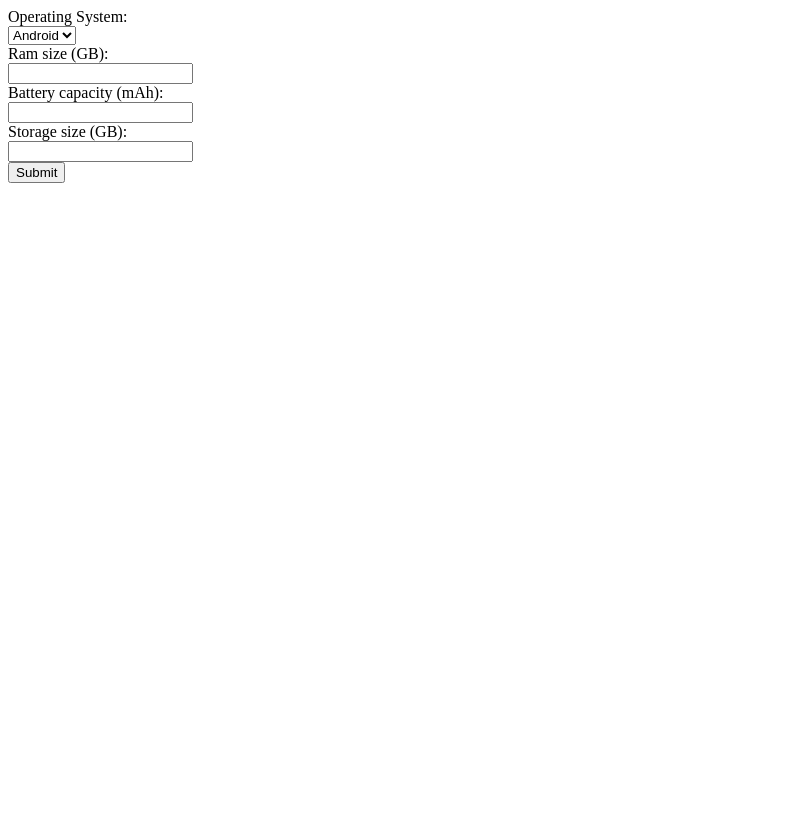
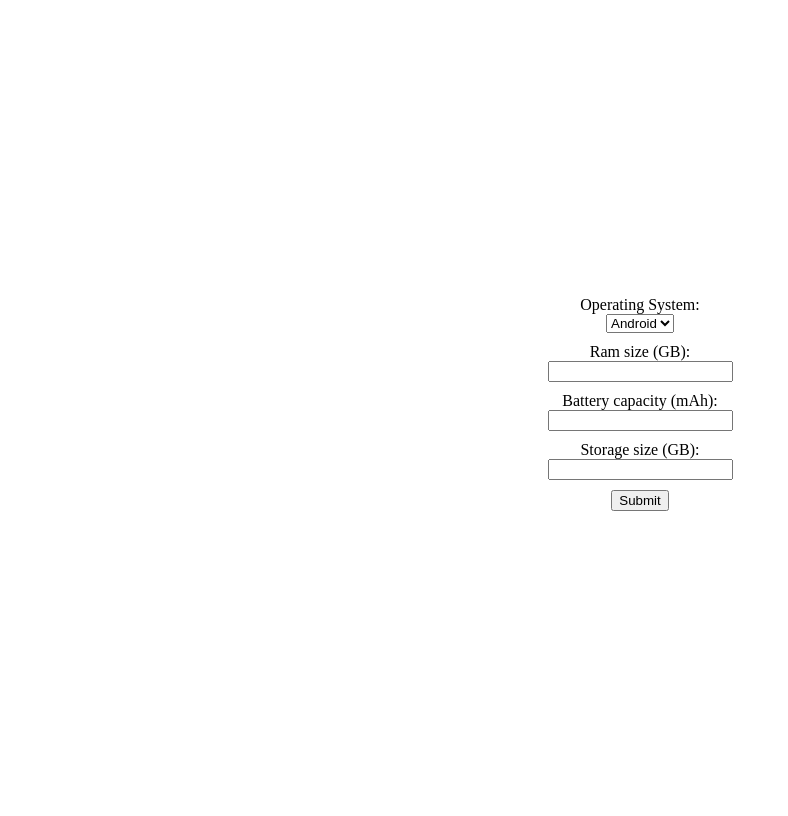
Before and after one commit to Winter-end/Smartphone-pricing, a Flask app: page / in a window 1280 px wide. Shown: the whole page, without its empty margins (0-788 px from the left). Before the commit the page ends 183 px from the top, so only its background shows below. Run offline with Flask 3, Linux system fonts and the light colour scheme.

Commit message:
poprawa widoczności GUI

```diff
--- a/rest-api/app.py
+++ b/rest-api/app.py
@@ -1,11 +1,16 @@
 from flask import Flask, render_template, request
 from pymongo import MongoClient
+import pandas as pd
+import pickle
 
 app = Flask(__name__)
 db_client = MongoClient('localhost', 27017)
 
 # data = db_client.details
 # storage = data.storage
+#andorid_model = pickle.load(open("../exploratory-analysis/android_model.pkl", "rb"))
+#apple_model = pickle.load(open("../exploratory-analysis/apple_model.pkl", "rb"))
+
 
 @app.route('/', methods=['GET', 'POST'])
 def index():
@@ -16,6 +21,7 @@ def index():
         storage = request.form.get('storage')
         # You can now use the form data
         print(f'OS: {os}, Ram: {ram}, Battery: {battery}, Storage: {storage}')
+
     return render_template('index.html')
 
 if __name__ == '__main__':
--- a/rest-api/templates/index.html
+++ b/rest-api/templates/index.html
@@ -3,6 +3,23 @@
 <head>
     <title>Smartphone Pricing</title>
 </head>
+<style>
+    /* Center the form horizontally */
+    body {
+        display: flex;
+        justify-content: center;
+        align-items: center;
+        height: 100vh;
+    }
+    /* Add some spacing between form elements */
+    form {
+        text-align: center;
+    }
+    /* Optional: Style form elements */
+    label, input, select {
+        margin-bottom: 10px;
+    }
+</style>
 <body>
     <form method="POST">
         <label for="os">Operating System:</label><br>
```
